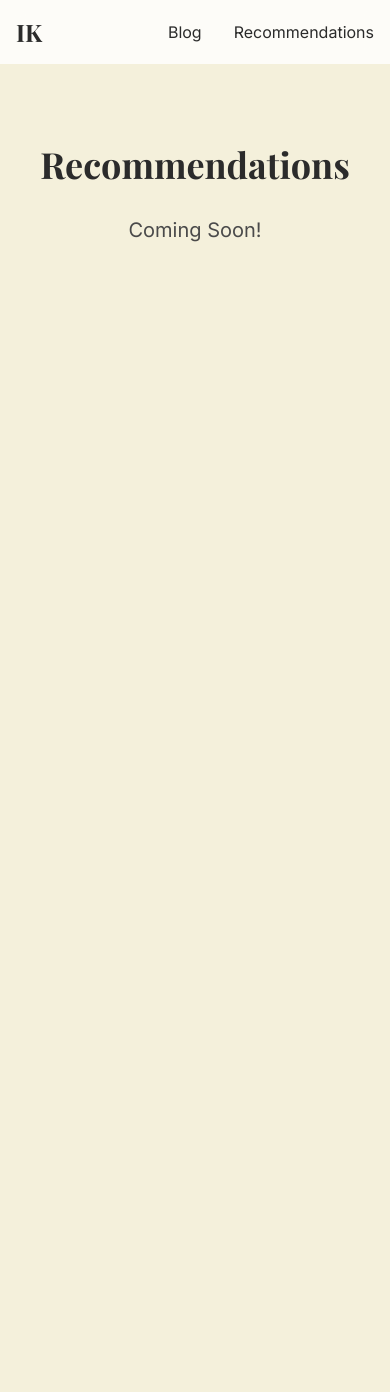
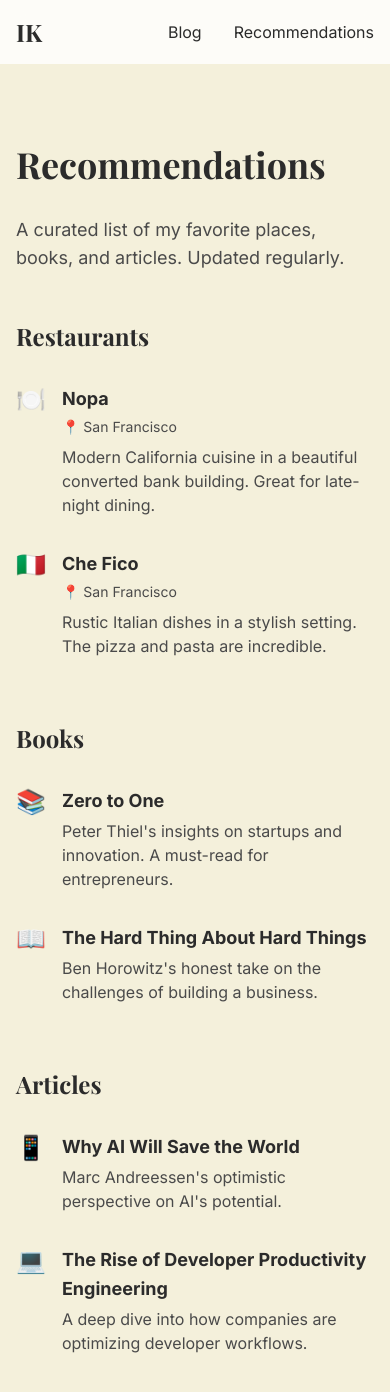
Before and after one commit to iankar8/iankar-website, a Next.js app: page /recommendations in a window 390 px wide. Shown: the top 1392 px of the page. Before the commit the page ends 844 px from the top, so only its background shows below. Built offline with nearby package versions, Linux system fonts and the light colour scheme; a web font is replaced by a local one.

Commit message:
feat: improve site design and content

```diff
--- a/app/about/page.tsx
+++ b/app/about/page.tsx
@@ -21,30 +21,52 @@
 
           <div className="space-y-6 text-lg">
             <p>
-              Hi, I'm Ian Kar—a writer, entrepreneur, and tech enthusiast based in Silicon Valley.
-              I spend my time exploring and writing about the intersections of technology,
-              business, and culture.
+              Hi! I'm Ian Kar, a writer and entrepreneur based in San Francisco. I'm currently building{' '}
+              <a
+                href="https://codeium.com"
+                target="_blank"
+                rel="noopener noreferrer"
+                className="text-[#2B2B2B] hover:text-[#4A4A4A] transition-colors underline"
+              >
+                Codeium
+              </a>
+              , an AI coding assistant that helps developers write better code faster.
             </p>
 
             <p>
-              My journey in tech and entrepreneurship has given me a unique perspective
-              on how technology shapes our world. Through my writing, I aim to share these
-              insights and spark meaningful conversations about where we're headed.
+              Previously, I was a fintech reporter at Business Insider where I covered the intersection
+              of finance and technology. My work has been featured in publications like TechCrunch,
+              Forbes, and The Wall Street Journal.
             </p>
 
             <p>
-              When I'm not writing or building, you might find me exploring new restaurants,
-              catching up on films, or curating my latest playlist. I believe in the power
-              of good food, great stories, and the perfect soundtrack.
+              I'm passionate about the future of technology, particularly in areas like artificial
+              intelligence, developer tools, and fintech. Through my writing, I aim to explore these
+              topics and their impact on business and society.
+            </p>
+
+            <p>
+              When I'm not working, you can find me exploring San Francisco's food scene, reading
+              (mostly non-fiction and essays), or planning my next travel adventure.
             </p>
           </div>
 
           <div className="mt-12">
-            <h2 className="font-playfair text-2xl font-bold mb-4">Connect</h2>
+            <h2 className="font-playfair text-2xl font-bold mb-4">
+              Get in Touch
+            </h2>
             <p>
               The best way to keep up with my thoughts and work is through my blog posts
-              and newsletter. You can also find me sharing quick thoughts and interesting
-              finds on Twitter.
+              and newsletter. You can also find me on{' '}
+              <a
+                href="https://twitter.com/iankar_"
+                target="_blank"
+                rel="noopener noreferrer"
+                className="text-[#2B2B2B] hover:text-[#4A4A4A] transition-colors underline"
+              >
+                Twitter
+              </a>
+              {' '}where I share quick thoughts and interesting finds.
             </p>
           </div>
         </motion.div>
--- a/app/blog/[slug]/page.tsx
+++ b/app/blog/[slug]/page.tsx
@@ -1,14 +1,6 @@
 import { getPostBySlug, getAllPosts, type Post } from '@/lib/posts'
 import Header from '@/components/Header'
-import { format } from 'date-fns'
 import { notFound } from 'next/navigation'
-import MarkdownIt from 'markdown-it'
-
-const md = new MarkdownIt({
-  html: true,
-  linkify: true,
-  typographer: true,
-})
 
 // Generate static params for all posts
 export async function generateStaticParams() {
@@ -25,25 +17,45 @@
     notFound()
   }
 
-  const content = md.render(post.content)
-
   return (
     <main className="min-h-screen">
       <Header />
 
       <article className="max-w-3xl mx-auto px-4 sm:px-6 lg:px-8 py-20">
-        <header className="mb-8">
-          <h1 className="font-playfair text-4xl sm:text-5xl font-bold mb-4">
+        <header className="mb-12">
+          <h1 className="font-playfair text-4xl sm:text-5xl font-bold mb-6">
             {post.title}
           </h1>
-          <time className="text-[#4A4A4A]">
-            {format(new Date(post.date), 'MMMM d, yyyy')}
-          </time>
+
+          <div className="flex items-center space-x-4 text-[#4A4A4A]">
+            <time dateTime={post.date} className="text-sm">
+              {new Date(post.date).toLocaleDateString('en-US', {
+                year: 'numeric',
+                month: 'long',
+                day: 'numeric'
+              })}
+            </time>
+            {post.tags && post.tags.length > 0 && (
+              <>
+                <span>•</span>
+                <div className="flex items-center space-x-2">
+                  {post.tags.map((tag) => (
+                    <span
+                      key={tag}
+                      className="text-sm bg-[#F5F5F5] px-2 py-1 rounded"
+                    >
+                      {tag}
+                    </span>
+                  ))}
+                </div>
+              </>
+            )}
+          </div>
         </header>
 
         <div
           className="prose prose-lg prose-slate max-w-none"
-          dangerouslySetInnerHTML={{ __html: content }}
+          dangerouslySetInnerHTML={{ __html: post.content }}
         />
       </article>
     </main>
--- a/app/page.tsx
+++ b/app/page.tsx
@@ -1,15 +1,71 @@
 import Header from '@/components/Header'
 import BlogContent from '@/components/BlogContent'
 import { getAllPosts } from '@/lib/posts'
+import Link from 'next/link'
+import { ArrowLongRightIcon } from '@heroicons/react/24/outline'
 
 export default async function Home() {
   const posts = await getAllPosts()
+  const recentPosts = posts.slice(0, 3)
 
   return (
     <main className="min-h-screen">
       <Header />
 
-      <BlogContent posts={posts} />
+      {/* Hero Section */}
+      <section className="max-w-4xl mx-auto px-4 sm:px-6 lg:px-8 py-20">
+        <div className="max-w-3xl">
+          <h1 className="font-playfair text-5xl sm:text-6xl font-bold mb-8">
+            Hi, I'm Ian Kar
+          </h1>
+
+          <p className="text-xl text-[#4A4A4A] mb-12 leading-relaxed">
+            I write about AI, business, and life. Currently building{' '}
+            <a
+              href="https://codeium.com"
+              target="_blank"
+              rel="noopener noreferrer"
+              className="text-[#2B2B2B] hover:text-[#4A4A4A] transition-colors underline"
+            >
+              Codeium
+            </a>
+            , an AI coding assistant.
+          </p>
+
+          <div className="flex items-center space-x-8">
+            <Link
+              href="/blog"
+              className="inline-flex items-center space-x-2 text-[#2B2B2B] hover:text-[#4A4A4A] transition-colors"
+            >
+              <span>Read the Blog</span>
+              <ArrowLongRightIcon className="w-5 h-5" />
+            </Link>
+          </div>
+        </div>
+      </section>
+
+      {/* Recent Posts */}
+      <section className="bg-white/50">
+        <div className="max-w-4xl mx-auto px-4 sm:px-6 lg:px-8 py-20">
+          <div className="max-w-3xl">
+            <h2 className="font-playfair text-3xl font-bold mb-12">
+              Recent Posts
+            </h2>
+
+            <BlogContent posts={recentPosts} />
+
+            <div className="mt-12">
+              <Link
+                href="/blog"
+                className="inline-flex items-center space-x-2 text-[#2B2B2B] hover:text-[#4A4A4A] transition-colors"
+              >
+                <span>View All Posts</span>
+                <ArrowLongRightIcon className="w-5 h-5" />
+              </Link>
+            </div>
+          </div>
+        </div>
+      </section>
     </main>
   )
 }
--- a/app/recommendations/page.tsx
+++ b/app/recommendations/page.tsx
@@ -2,6 +2,68 @@
 
 import { motion } from 'framer-motion'
 import Header from '@/components/Header'
+
+type Recommendation = {
+  name: string
+  description: string
+  category: 'Restaurant' | 'Book' | 'Article' | 'Podcast'
+  location?: string
+  emoji: string
+  link?: string
+}
+
+const recommendations: Record<string, Recommendation[]> = {
+  'Restaurants': [
+    {
+      name: 'Nopa',
+      description: 'Modern California cuisine in a beautiful converted bank building. Great for late-night dining.',
+      category: 'Restaurant',
+      location: 'San Francisco',
+      emoji: '🍽️',
+      link: 'https://nopasf.com'
+    },
+    {
+      name: 'Che Fico',
+      description: 'Rustic Italian dishes in a stylish setting. The pizza and pasta are incredible.',
+      category: 'Restaurant',
+      location: 'San Francisco',
+      emoji: '🇮🇹',
+      link: 'https://chefico.com'
+    }
+  ],
+  'Books': [
+    {
+      name: 'Zero to One',
+      description: 'Peter Thiel\'s insights on startups and innovation. A must-read for entrepreneurs.',
+      category: 'Book',
+      emoji: '📚',
+      link: 'https://www.amazon.com/Zero-One-Notes-Startups-Future/dp/0804139296'
+    },
+    {
+      name: 'The Hard Thing About Hard Things',
+      description: 'Ben Horowitz\'s honest take on the challenges of building a business.',
+      category: 'Book',
+      emoji: '📖',
+      link: 'https://www.amazon.com/Hard-Thing-About-Things-Building/dp/0062273205'
+    }
+  ],
+  'Articles': [
+    {
+      name: 'Why AI Will Save the World',
+      description: 'Marc Andreessen\'s optimistic perspective on AI\'s potential.',
+      category: 'Article',
+      emoji: '📱',
+      link: 'https://a16z.com/why-ai-will-save-the-world/'
+    },
+    {
+      name: 'The Rise of Developer Productivity Engineering',
+      description: 'A deep dive into how companies are optimizing developer workflows.',
+      category: 'Article',
+      emoji: '💻',
+      link: 'https://future.com/the-rise-of-developer-productivity-engineering-devpe/'
+    }
+  ]
+}
 
 export default function Recommendations() {
   return (
@@ -13,15 +75,62 @@
           initial={{ opacity: 0, y: 20 }}
           animate={{ opacity: 1, y: 0 }}
           transition={{ duration: 0.8 }}
-          className="text-center"
         >
           <h1 className="font-playfair text-4xl sm:text-5xl font-bold mb-8">
             Recommendations
           </h1>
 
-          <p className="text-xl text-[#4A4A4A]">
-            Coming Soon!
+          <p className="text-lg text-[#4A4A4A] mb-12">
+            A curated list of my favorite places, books, and articles. Updated regularly.
           </p>
+
+          {Object.entries(recommendations).map(([category, items]) => (
+            <section key={category} className="mb-16">
+              <h2 className="font-playfair text-2xl font-bold mb-8">
+                {category}
+              </h2>
+
+              <div className="space-y-8">
+                {items.map((item) => (
+                  <motion.div
+                    key={item.name}
+                    initial={{ opacity: 0 }}
+                    animate={{ opacity: 1 }}
+                    transition={{ duration: 0.5 }}
+                    className="group"
+                  >
+                    <div className="flex items-start space-x-4">
+                      <span className="text-2xl">{item.emoji}</span>
+                      <div>
+                        <h3 className="font-bold text-lg mb-1">
+                          {item.link ? (
+                            <a
+                              href={item.link}
+                              target="_blank"
+                              rel="noopener noreferrer"
+                              className="hover:underline"
+                            >
+                              {item.name}
+                            </a>
+                          ) : (
+                            item.name
+                          )}
+                        </h3>
+                        {item.location && (
+                          <p className="text-sm text-[#4A4A4A] mb-2">
+                            📍 {item.location}
+                          </p>
+                        )}
+                        <p className="text-[#4A4A4A]">
+                          {item.description}
+                        </p>
+                      </div>
+                    </div>
+                  </motion.div>
+                ))}
+              </div>
+            </section>
+          ))}
         </motion.div>
       </div>
     </main>
```
